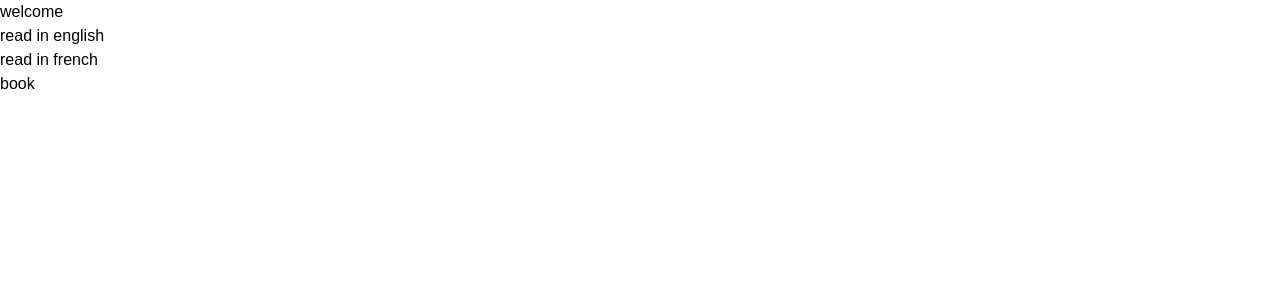
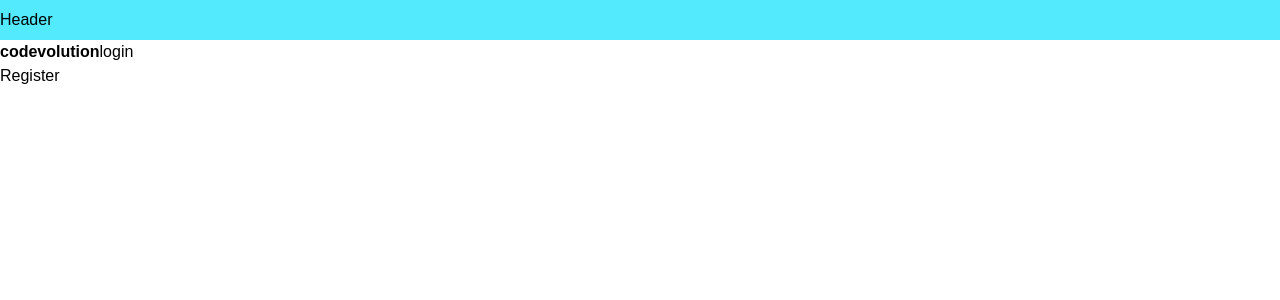
Before and after one commit to xvolv/learn, a Next.js app: page / in a window 1280 px wide. Shown: the top 300 px of the page. Built offline with nearby package versions, Linux system fonts and the light colour scheme.

Commit message:
adding components

```diff
--- /dev/null
+++ b/app/(auth)/login/page.tsx
@@ -0,0 +1,7 @@
+import React from "react";
+
+const page = () => {
+  return <div>Login page</div>;
+};
+
+export default page;
--- /dev/null
+++ b/app/(auth)/register/page.tsx
@@ -0,0 +1,7 @@
+import React from "react";
+
+const page = () => {
+  return <div>register page</div>;
+};
+
+export default page;
--- /dev/null
+++ b/app/components/Header.tsx
@@ -0,0 +1,7 @@
+import React from "react";
+
+const Header = () => {
+  return <nav className="bg-cyan-300 h-[40px] flex items-center justify-start ">Header</nav>;
+};
+
+export default Header;
--- a/app/components/Hello.tsx
+++ /dev/null
@@ -1,9 +0,0 @@
-import React from 'react'
-
-const Hello = () => {
-  return (
-    <div>Hello</div>
-  )
-}
-
-export default Hello
--- a/app/layout.tsx
+++ b/app/layout.tsx
@@ -1,5 +1,6 @@
 import type { Metadata } from "next";
 import { Geist, Geist_Mono } from "next/font/google";
+import Header from "./components/Header";
 import "./globals.css";
 
 const geistSans = Geist({
@@ -16,7 +17,6 @@ export const metadata: Metadata = {
   title: {
     default: "fall back for childen route",
     template: "%s | sal",
-
   },
   description: "",
 };
@@ -31,8 +31,8 @@ export default function RootLayout({
       <body
         className={`${geistSans.variable} ${geistMono.variable} antialiased`}
       >
+        <Header />
         {children}
-
       </body>
     </html>
   );
--- a/app/page.tsx
+++ b/app/page.tsx
@@ -1,14 +1,15 @@
-import React from 'react'
-import Link from 'next/link'
+import React from "react";
+import Link from "next/link";
 const page = () => {
   return (
     <div>
-        <h1>welcome</h1>
-        <Link href="/articles/breaking-news-123?lang=en">read in english</Link><br />
-        <Link href="/articles/breaking-news-123?lang=fr">read in french</Link><br />
-        <Link href="/products?catagory=book&count=2"> book </Link>
+      <b>codevolution</b>
+      <Link href="/login">login</Link>
+      <br />
+      <Link href="/register">Register</Link>
+      <br />
     </div>
-  )
-}
+  );
+};
 
-export default page
+export default page;
--- a/app/products/[productId]/page.tsx
+++ b/app/products/[productId]/page.tsx
@@ -2,8 +2,10 @@
 import { useRouter } from "next/navigation";
 import { useParams, useSearchParams } from "next/navigation";
 import React from "react";
+import { usePathname } from "next/navigation";
+const Page = () => {
 
-const Page = () => {
+  const path = usePathname();
   const router = useRouter();
   const handleClick = () => {
     router.push("/");
```
